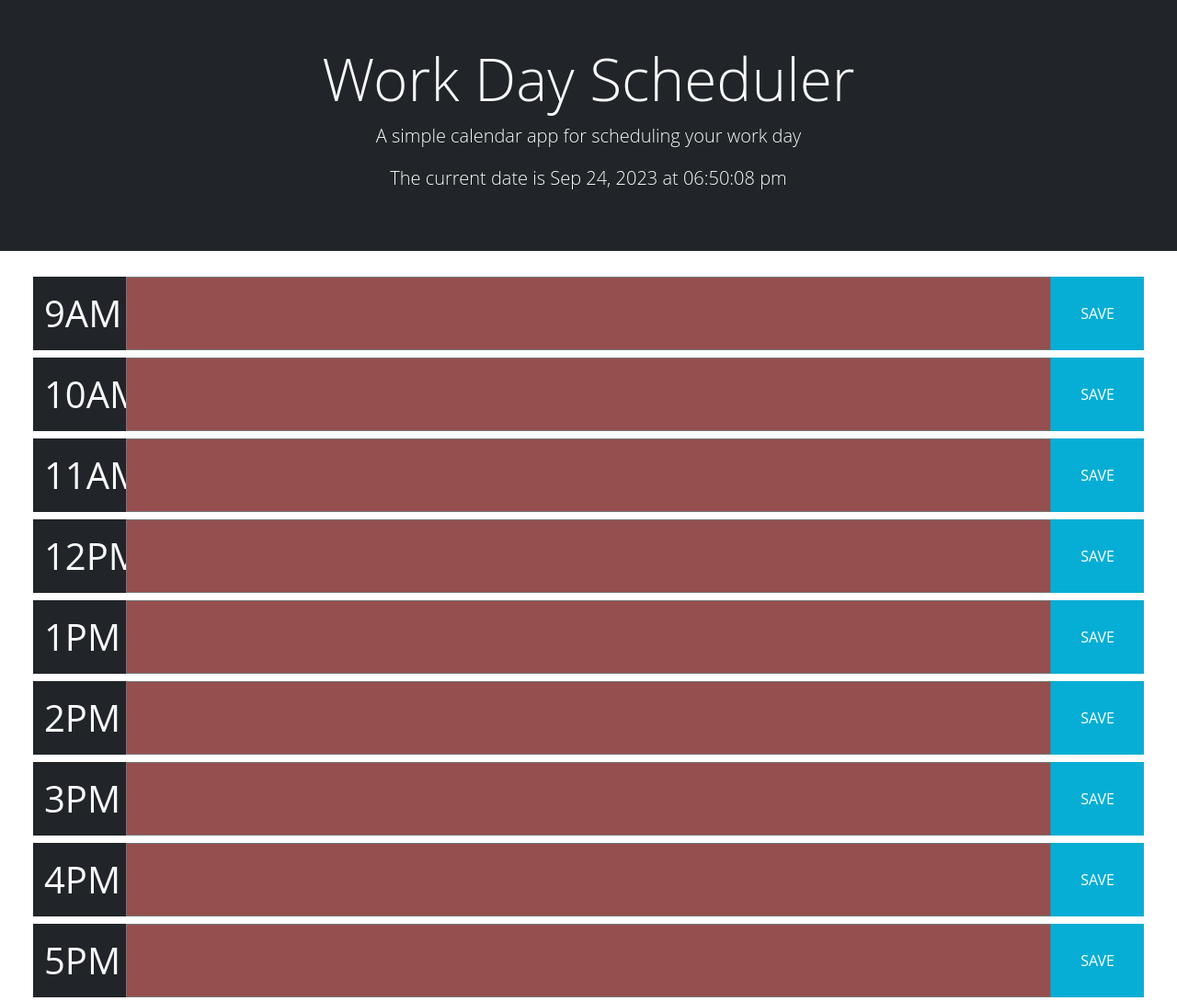
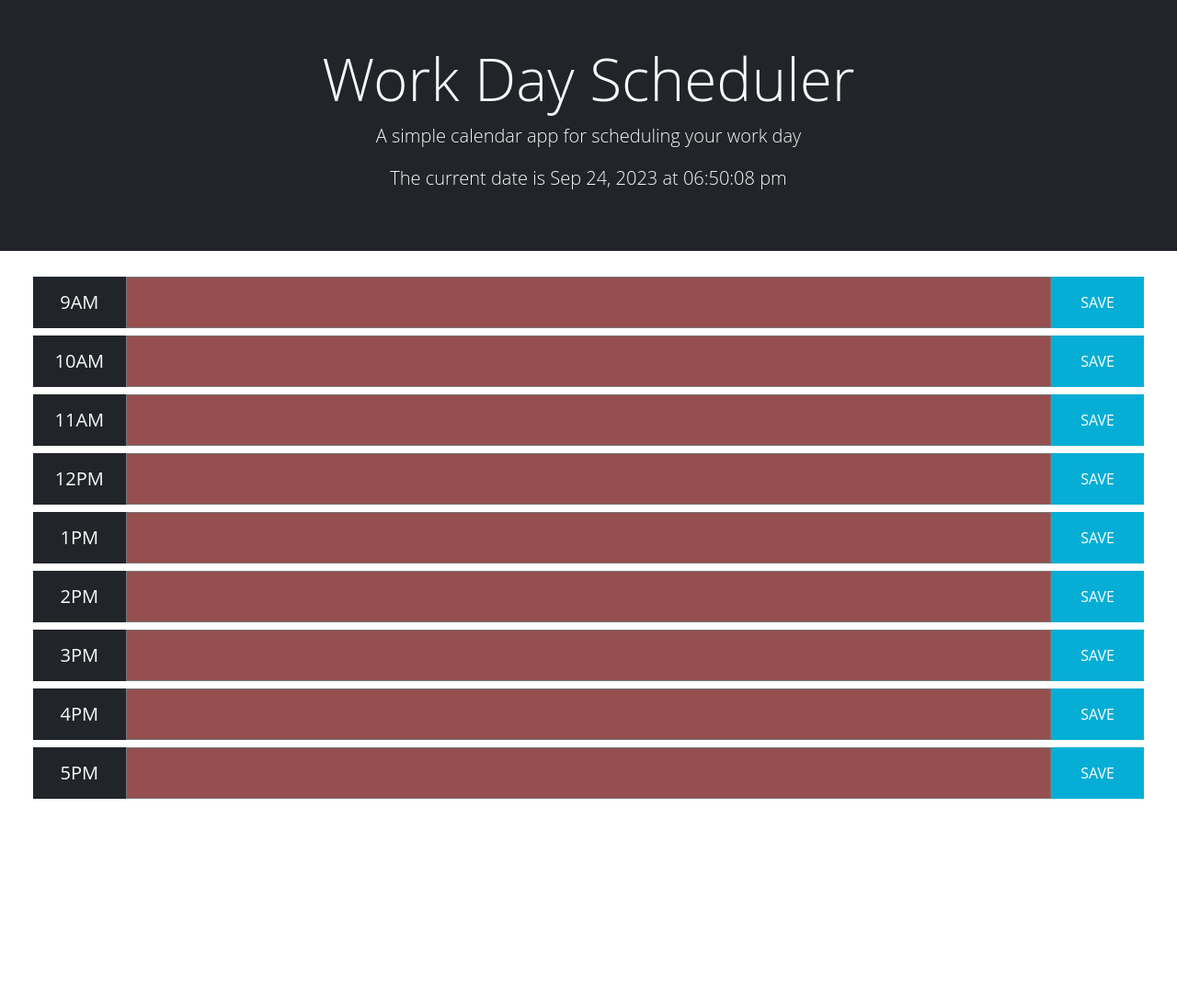
Before and after one commit to andrewross4224/day-organizer, a plain HTML site: page index.html in a window 1280 px wide. Shown: the whole page at 92% size. After the commit the page ends 873 px from the top, so only its background shows below. Drawn offline with nearby package versions, Linux system fonts and the light colour scheme.

Commit message:
changed font structure for hour values, started work on local storage

```diff
--- a/Assets/css/style.css
+++ b/Assets/css/style.css
@@ -45,3 +45,7 @@ textarea {
 .present {
   background-color: rgb(160, 160, 160);
 }
+
+h2 {
+  font-size: 20px;
+}
--- a/index.html
+++ b/index.html
@@ -43,58 +43,59 @@
 
       <!-- Example of a past time block. The "past" class adds a gray background color. -->
       <div id="09" class="row block py-1">
-        <H1 class="col-2 col-md-1 text-center text-light bg-dark py-3 m-0">9AM</H1>
+        <h2 class="col-2 col-md-1 text-center text-light bg-dark py-3 m-0">9AM</h2>
         <textarea class="col-8 col-md-10"></textarea>
         <button class="btn saveBtn col-2 col-md-1">SAVE</button>
       </div>
 
       <div id="10" class="row block py-1">
-        <H1 class="col-2 col-md-1 text-center text-light bg-dark py-3 m-0">10AM</H1>
+        <h2 class="col-2 col-md-1 text-center text-light bg-dark py-3 m-0">10AM</h2>
         <textarea class="col-8 col-md-10"></textarea>
         <button class="btn saveBtn col-2 col-md-1">SAVE</button>
       </div>
 
       <div id="11" class="row block py-1">
-        <H1 class="col-2 col-md-1 text-center text-light bg-dark py-3 m-0">11AM</H1>
+        <h2 class="col-2 col-md-1 text-center text-light bg-dark py-3 m-0">11AM</h2>
         <textarea class="col-8 col-md-10"></textarea>
         <button class="btn saveBtn col-2 col-md-1">SAVE</button>
       </div>
 
       <div id="12" class="row block py-1">
-        <H1 class="col-2 col-md-1 text-center text-light bg-dark py-3 m-0">12PM</H1>
+        <h2 class="col-2 col-md-1 text-center text-light bg-dark py-3 m-0">12PM</h2>
         <textarea class="col-8 col-md-10"></textarea>
         <button class="btn saveBtn col-2 col-md-1">SAVE</button>
       </div>
 
       <div id="13" class="row block py-1">
-        <H1 class="col-2 col-md-1 text-center text-light bg-dark py-3 m-0">1PM</H1>
+        <h2 class="col-2 col-md-1 text-center text-light bg-dark py-3 m-0">1PM</h2>
         <textarea class="col-8 col-md-10"></textarea>
         <button class="btn saveBtn col-2 col-md-1">SAVE</button>
       </div>
 
       <div id="14" class="row block py-1">
-        <H1 class="col-2 col-md-1 text-center text-light bg-dark py-3 m-0">2PM</H1>
+        <h2 class="col-2 col-md-1 text-center text-light bg-dark py-3 m-0">2PM</h2>
         <textarea class="col-8 col-md-10"></textarea>
         <button class="btn saveBtn col-2 col-md-1">SAVE</button>
       </div>
 
       <div id="15" class="row block py-1">
-        <H1 class="col-2 col-md-1 text-center text-light bg-dark py-3 m-0">3PM</H1>
+        <h2 class="col-2 col-md-1 text-center text-light bg-dark py-3 m-0">3PM</h2>
         <textarea class="col-8 col-md-10"></textarea>
         <button class="btn saveBtn col-2 col-md-1">SAVE</button>
       </div>
 
       <div id="16" class="row block py-1">
-        <H1 class="col-2 col-md-1 text-center text-light bg-dark py-3 m-0">4PM</H1>
+        <h2 class="col-2 col-md-1 text-center text-light bg-dark py-3 m-0">4PM</h2>
         <textarea class="col-8 col-md-10"></textarea>
         <button class="btn saveBtn col-2 col-md-1">SAVE</button>
       </div>
 
       <div id="17" class="row block py-1">
-        <H1 class="col-2 col-md-1 text-center text-light bg-dark py-3 m-0">5PM</H1>
+        <h2 class="col-2 col-md-1 text-center text-light bg-dark py-3 m-0">5PM</h2>
         <textarea class="col-8 col-md-10"></textarea>
         <button class="btn saveBtn col-2 col-md-1">SAVE</button>
       </div>
+
     </div>
     <script src="https://cdnjs.cloudflare.com/ajax/libs/jquery/3.2.1/jquery.min.js"></script>
     <script src="https://cdn.jsdelivr.net/npm/dayjs@1.11.3/dayjs.min.js" integrity="sha256-iu/zLUB+QgISXBLCW/mcDi/rnf4m4uEDO0wauy76x7U=" crossorigin="anonymous"></script>
```
